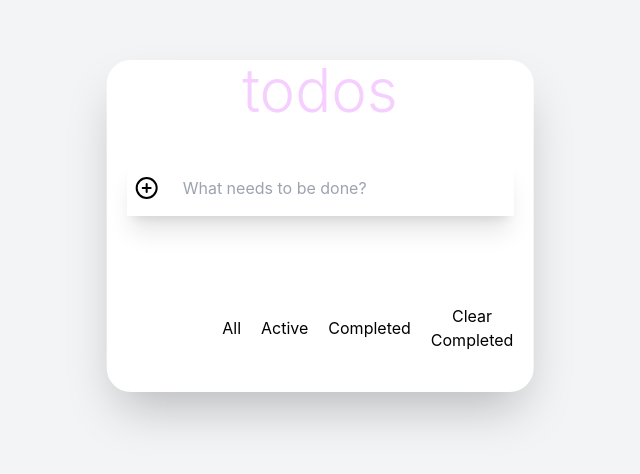
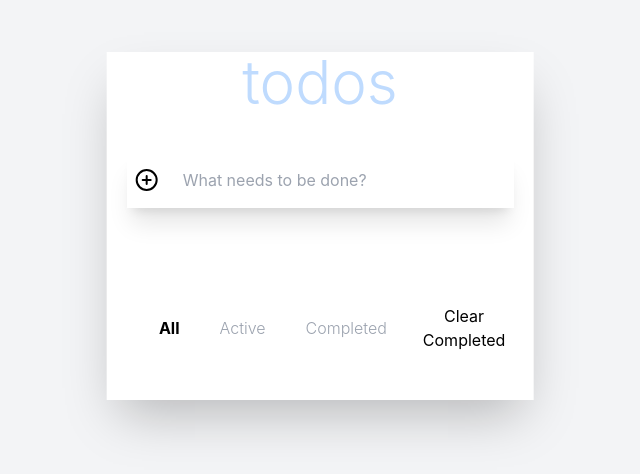
Before and after one commit to Yury-Odinson/todo, a React (Create React App) app: page / in a window 1280 px wide. Shown: the part 174-648 px from the top of the page, without its empty margins (320-960 px from the left). Built offline with nearby package versions, Linux system fonts and the light colour scheme.

Commit message:
fix: types

```diff
--- a/src/components/Main.tsx
+++ b/src/components/Main.tsx
@@ -1,4 +1,4 @@
-import React, {useRef} from "react";
+import React, {useRef, useState} from "react";
 import {TaskElement} from "./TaskElement";
 import {CirclePlus} from 'lucide-react';
 import {useStoreTasks} from "../tools/store";
@@ -7,9 +7,10 @@ import {Task} from "../tools/types";
 export const Main: React.FC = () => {
 
     const inputRef = useRef<HTMLInputElement>(null);
+    const [filtered, setFiltered] = useState<"All" | "Active" | "Completed">("All");
 
-    const tasks = useStoreTasks((state: { items: Task; }) => state.items);
-    const addTask = useStoreTasks((state: { addTask: () => void; }) => state.addTask);
+    const tasks = useStoreTasks((state) => state.items);
+    const addTask = useStoreTasks((state) => state.addTask);
     const removeTasks = useStoreTasks((state: { removeTasks: () => void }) => state.removeTasks);
 
     const idTask = (Math.floor(Math.random() * (100000 - 1)) + 1).toString();
@@ -24,38 +25,58 @@ export const Main: React.FC = () => {
 
     const remainingTasksCount = tasks?.filter((task: Task) => !task.completed).length;
 
+    const filteredTasks = tasks.filter((task: Task) => {
+        if (filtered === "Active") return !task.completed;
+        if (filtered === "Completed") return task.completed;
+        return true;
+    });
+
     return (
         <div
-            className="absolute top-1/2 left-1/2 -translate-x-1/2 -translate-y-1/2 w-1/3 shadow-2xl bg-white rounded-3xl">
+            className="absolute top-1/2 left-1/2 -translate-x-1/2 -translate-y-1/2 w-1/3 shadow-2xl bg-white">
+
             <div>
-                <h1 className="text-6xl font-light text-fuchsia-200">todos</h1>
+                <h1 className="text-6xl font-light text-blue-200">todos</h1>
             </div>
+
             <div className="py-10 px-5">
                 <div className="mb-10 shadow-xl">
-                    <label className="flex items-center gap-4 p-2">
+                    <label className="flex items-center gap-4 p-2 ">
                         <CirclePlus className="cursor-pointer" onClick={handlerAddTask}/>
                         <input
                             ref={inputRef}
-                            className="flex-1 p-2" placeholder="What needs to be done?"
+                            className="flex-1 p-2 focus:outline-none focus:ring focus:border-blue-200"
+                            placeholder="What needs to be done?"
                         />
                     </label>
                 </div>
-
                 <div className="my-2 flex flex-col gap-2">
-                    {tasks?.map((task: Task) => (
+                    {filteredTasks?.map((task: Task) => (
                         <TaskElement task={task.task} completed={task.completed} id={task.id} key={task.id}/>
                     ))}
                 </div>
             </div>
+
             <div className="px-5 pb-10 flex gap-5 items-center justify-between">
-                <span className="w-32 text-left">
+                <span className="w-24 text-left">
                     {remainingTasksCount <= 0 ? "" : remainingTasksCount + " items left"}
                 </span>
-                <button className="">All</button>
-                <button className="">Active</button>
-                <button className="">Completed</button>
-                <button className="" onClick={removeTasks}>Clear Completed</button>
+
+                <div className="flex flex-1 gap-6">
+                    <button className={filtered === "All" ? "font-bold " : "font-light text-gray-400"}
+                            onClick={() => setFiltered("All")}>All
+                    </button>
+                    <button className={filtered === "Active" ? "font-bold" : "font-light text-gray-400"}
+                            onClick={() => setFiltered("Active")}>Active
+                    </button>
+                    <button className={filtered === "Completed" ? "font-bold" : "font-light text-gray-400"}
+                            onClick={() => setFiltered("Completed")}>Completed
+                    </button>
+                </div>
+
+                <button className="text-md" onClick={removeTasks}>Clear Completed</button>
             </div>
+
         </div>
     );
 };
--- a/src/components/TaskElement.tsx
+++ b/src/components/TaskElement.tsx
@@ -5,7 +5,7 @@ import {useStoreTasks} from "../tools/store";
 
 export const TaskElement: React.FC<Task> = ({task, completed, id}) => {
 
-    const updateTask = useStoreTasks((state: { updateTask: () => void; }) => state.updateTask);
+    const updateTask = useStoreTasks((state) => state.updateTask);
 
     const [isCompleted, setIsCompleted] = useState<boolean>(completed);
 
@@ -19,7 +19,7 @@ export const TaskElement: React.FC<Task> = ({task, completed, id}) => {
         <div className={isCompleted ? "p-4" : "p-4 shadow-xl"} id={id}>
             <div className="flex gap-4 cursor-pointer" onClick={handlerCompleted}>
                 {isCompleted ? <CircleCheckBig/> : <Circle/>}
-                <p className={isCompleted ? "line-through text-gray-400" : ""}>{task}</p>
+                <p className={isCompleted ? "p-2 line-through text-gray-400" : ""}>{task}</p>
             </div>
         </div>
     );
--- a/src/index.css
+++ b/src/index.css
@@ -15,3 +15,7 @@ code {
   font-family: source-code-pro, Menlo, Monaco, Consolas, 'Courier New',
     monospace;
 }
+
+button {
+  padding: 0.5rem;
+}
--- a/src/tools/store.ts
+++ b/src/tools/store.ts
@@ -1,7 +1,7 @@
 import {create} from 'zustand'
-import {Task} from "./types";
+import {StoreTasks, Task} from "./types";
 
-export const useStoreTasks: any = create((set) => ({
+export const useStoreTasks = create<StoreTasks>((set) => ({
     items: [],
     addTask: (item: Task) => set((state: { items: Task[] }) => ({items: [...state.items, item]})),
     updateTask: (id: string, updatedTask: Partial<Task>) =>
```
Also changed, not shown: src/tools/types.ts (+10 -3 lines).
